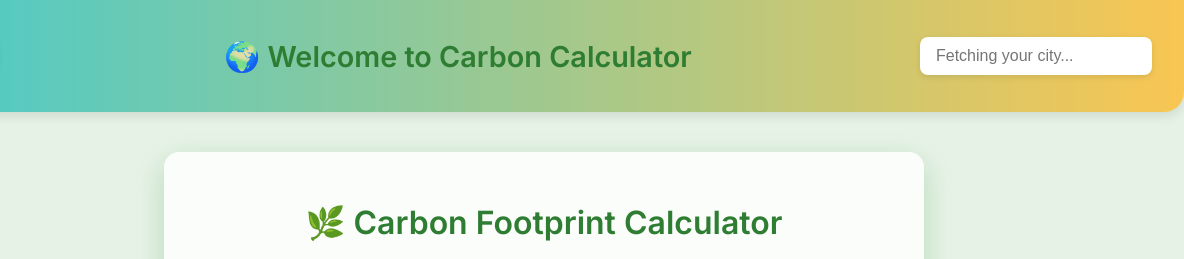
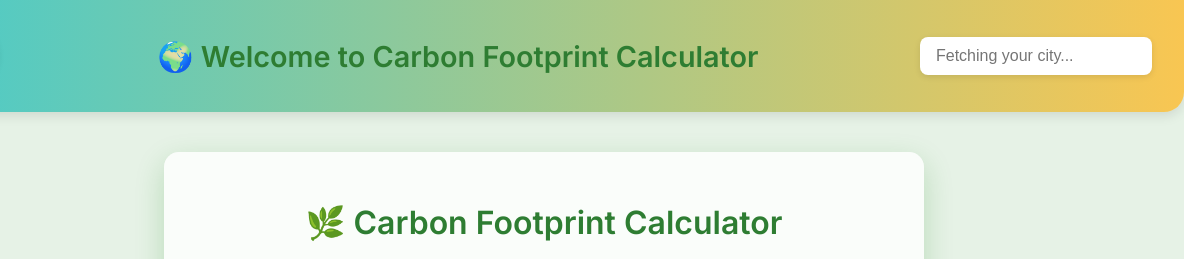
Before and after one commit to Neeraj-jangir/Deploy, a plain HTML site: page index.html in a window 1280 px wide. Shown: the top 259 px of the page, 96-1280 px from the left. Drawn offline with nearby package versions, Linux system fonts and the light colour scheme.

Commit message:
New Title

```diff
--- a/index.html
+++ b/index.html
@@ -21,7 +21,7 @@
         <img src="/logo.png" alt="EcoCalc Logo" />
       </div>
       <div class="header-title">
-        <h1>🌍 Welcome to Carbon Calculator</h1>
+        <h1>🌍 Welcome to Carbon Footprint Calculator</h1>
       </div>
       <div class="header-content">
         <div class="city-input" id="city">
```
